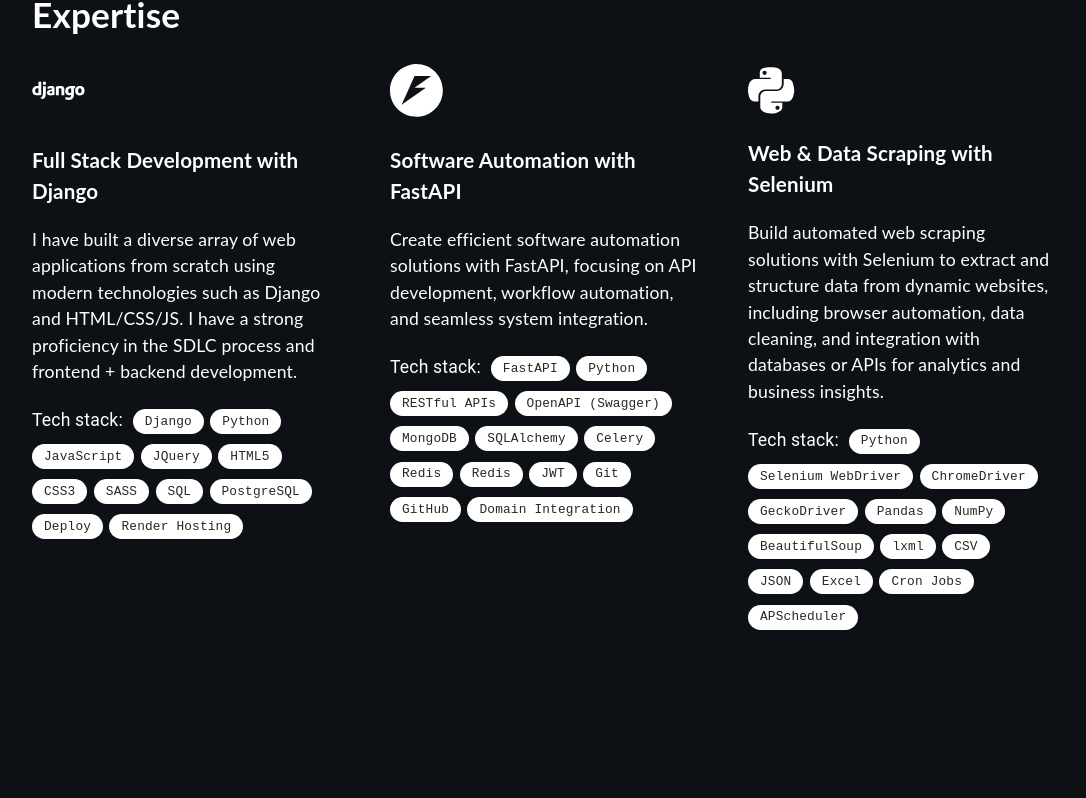
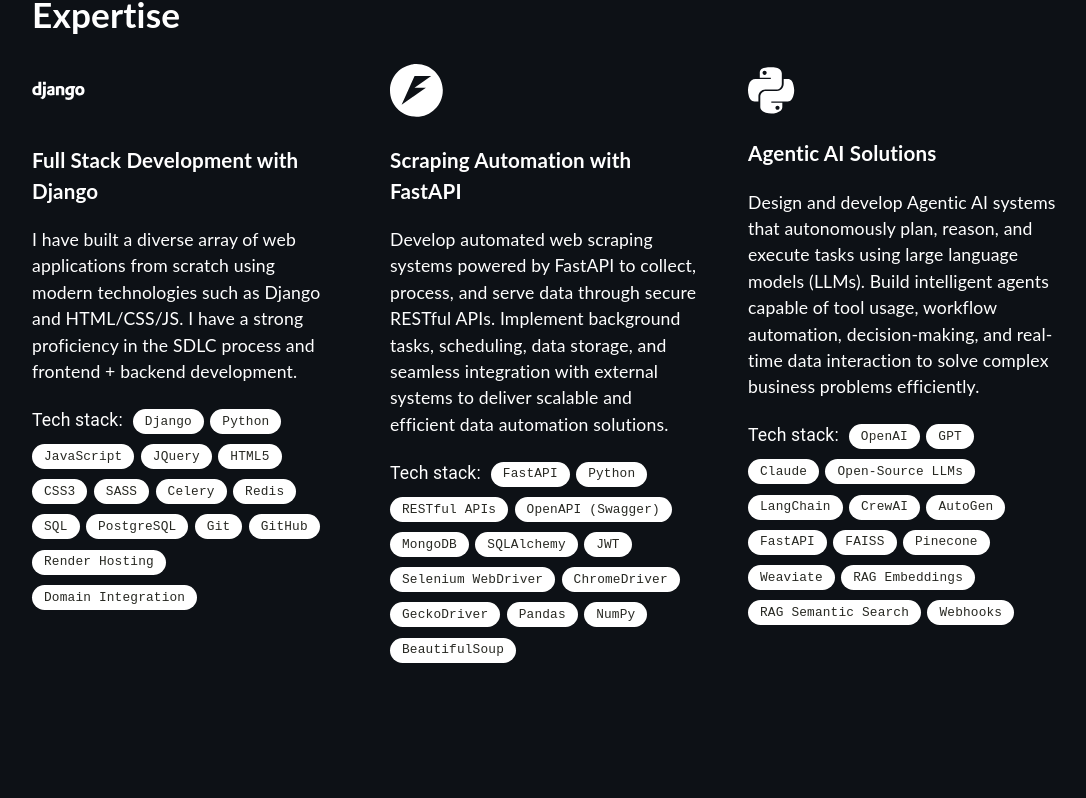
Before and after one commit to msncoder/react-portfolio, a React (Create React App) app: page / in a window 1280 px wide. Shown: the part 928-1726 px from the top of the page, without its empty margins (96-1182 px from the left). Built offline with nearby package versions, Linux system fonts and the light colour scheme.

Commit message:
edit expertise

```diff
--- a/src/components/Expertise.tsx
+++ b/src/components/Expertise.tsx
@@ -19,10 +19,14 @@
   "HTML5",
   "CSS3",
   "SASS",
+  "Celery",
+  "Redis",
   "SQL",
   "PostgreSQL",
-  "Deploy",
+  "Git",
+  "GitHub",
   "Render Hosting",
+  "Domain Integration",
 ];
 
 const labelsSecond = [
@@ -32,29 +36,30 @@
   "OpenAPI (Swagger)",
   "MongoDB",
   "SQLAlchemy",
-  "Celery",
-  "Redis",
-  "Redis",
   "JWT",
-  "Git",
-  "GitHub",
-  "Domain Integration",
-];
-
-const labelsThird = [
-  "Python",
   "Selenium WebDriver",
   "ChromeDriver",
   "GeckoDriver",
   "Pandas",
   "NumPy",
   "BeautifulSoup",
-  "lxml",
-  "CSV",
-  "JSON",
-  "Excel",
-  "Cron Jobs",
-  "APScheduler",
+];
+
+const labelsThird = [
+  "OpenAI",
+  "GPT",
+  "Claude",
+  "Open-Source LLMs",
+  "LangChain",
+  "CrewAI",
+  "AutoGen",
+  "FastAPI",
+  "FAISS",
+  "Pinecone",
+  "Weaviate",
+  "RAG Embeddings",
+  "RAG Semantic Search",
+  "Webhooks",
 ];
 
 function Expertise() {
@@ -82,11 +87,13 @@
 
           <div className="skill">
             {React.createElement(SiFastapi as any, { size: "3em" })}
-            <h3>Software Automation with FastAPI</h3>
+            <h3>Scraping Automation with FastAPI</h3>
             <p>
-              Create efficient software automation solutions with FastAPI,
-              focusing on API development, workflow automation, and seamless
-              system integration.
+              Develop automated web scraping systems powered by FastAPI to
+              collect, process, and serve data through secure RESTful APIs.
+              Implement background tasks, scheduling, data storage, and seamless
+              integration with external systems to deliver scalable and
+              efficient data automation solutions.
             </p>
             <div className="flex-chips">
               <span className="chip-title">Tech stack:</span>
@@ -98,12 +105,13 @@
 
           <div className="skill">
             <FontAwesomeIcon icon={faPython} size="3x" />
-            <h3>Web & Data Scraping with Selenium</h3>
+            <h3>Agentic AI Solutions</h3>
             <p>
-              Build automated web scraping solutions with Selenium to extract
-              and structure data from dynamic websites, including browser
-              automation, data cleaning, and integration with databases or APIs
-              for analytics and business insights.
+              Design and develop Agentic AI systems that autonomously plan,
+              reason, and execute tasks using large language models (LLMs).
+              Build intelligent agents capable of tool usage, workflow
+              automation, decision-making, and real-time data interaction to
+              solve complex business problems efficiently.
             </p>
             <div className="flex-chips">
               <span className="chip-title">Tech stack:</span>
--- a/src/components/Main.tsx
+++ b/src/components/Main.tsx
@@ -29,7 +29,7 @@
             </a>
           </div>
           <h1>Saad</h1>
-          <p>BackEnd / Scraping Expert</p>
+          <p>BackEnd / Agentic AI Developer</p>
 
           <div className="mobile_social_icons">
             <a
```
